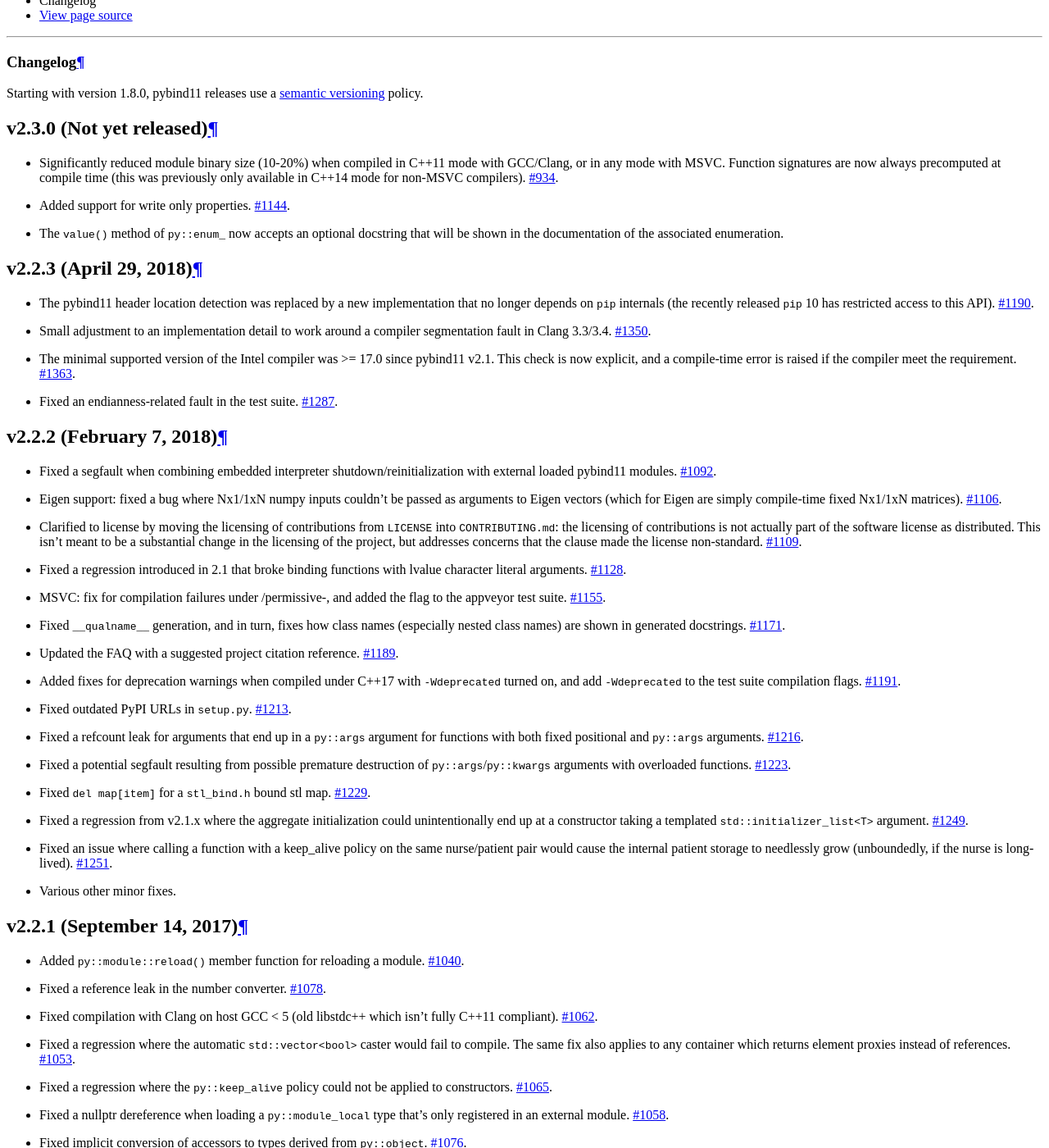
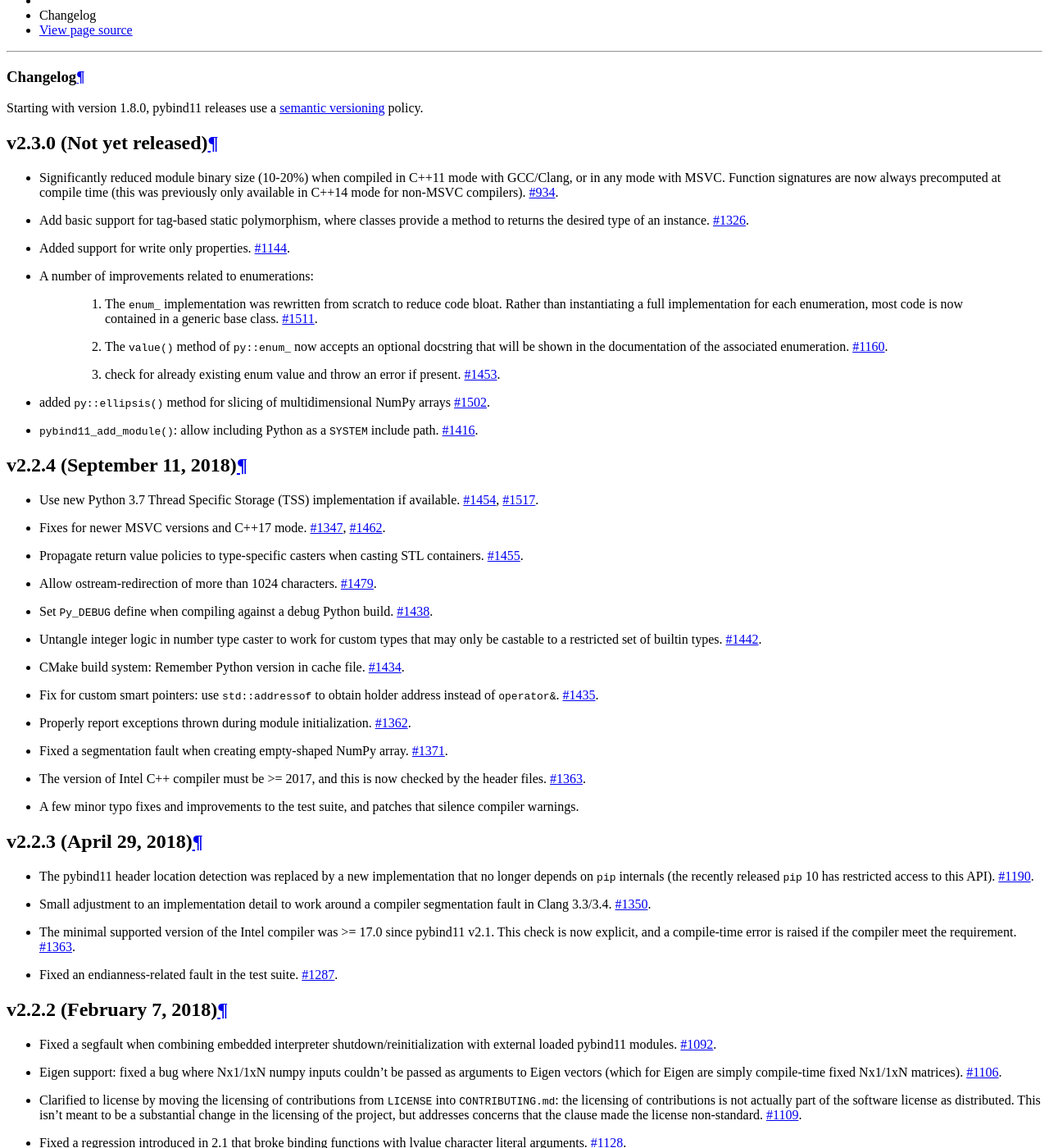
Before and after one commit to pybind/pybind11, a Sphinx documentation site: the page built from docs/changelog.rst, in a window 1280 px wide and 1400 px high, scrolled down 991 px. Shown: the whole window at 82% size. Built offline with Sphinx 7.4.7 and the Read the Docs theme 2.0.0, drawn with Linux system fonts in a browser that asks for light colours; some of the changed text lies outside the part shown.

Commit message:
changelog for version 2.2.4 & features targeted for 2.3.0

```diff
--- a/docs/changelog.rst
+++ b/docs/changelog.rst
@@ -15,11 +15,76 @@
   for non-MSVC compilers).
   `#934 <https://github.com/pybind/pybind11/pull/934>`_.
 
+* Add basic support for tag-based static polymorphism, where classes
+  provide a method to returns the desired type of an instance.
+  `#1326 <https://github.com/pybind/pybind11/pull/1326>`_.
+
 * Added support for write only properties.
   `#1144 <https://github.com/pybind/pybind11/pull/1144>`_.
 
-* The ``value()``  method of ``py::enum_`` now accepts an optional docstring
-  that will be shown in the documentation of the associated enumeration.
+* A number of improvements related to enumerations:
+
+   1. The ``enum_`` implementation was rewritten from scratch to reduce
+      code bloat. Rather than instantiating a full implementation for each
+      enumeration, most code is now contained in a generic base class.
+      `#1511 <https://github.com/pybind/pybind11/pull/1511>`_.
+
+   2. The ``value()``  method of ``py::enum_`` now accepts an optional
+      docstring that will be shown in the documentation of the associated
+      enumeration. `#1160 <https://github.com/pybind/pybind11/pull/1160>`_.
+
+   3. check for already existing enum value and throw an error if present.
+      `#1453 <https://github.com/pybind/pybind11/pull/1453>`_.
+
+* added ``py::ellipsis()`` method for slicing of multidimensional NumPy arrays
+  `#1502 <https://github.com/pybind/pybind11/pull/1502>`_.
+
+* ``pybind11_add_module()``: allow including Python as a ``SYSTEM`` include path.
+  `#1416 <https://github.com/pybind/pybind11/pull/1416>`_.
+
+v2.2.4 (September 11, 2018)
+-----------------------------------------------------
+
+* Use new Python 3.7 Thread Specific Storage (TSS) implementation if available.
+  `#1454 <https://github.com/pybind/pybind11/pull/1454>`_,
+  `#1517 <https://github.com/pybind/pybind11/pull/1517>`_.
+
+* Fixes for newer MSVC versions and C++17 mode.
+  `#1347 <https://github.com/pybind/pybind11/pull/1347>`_,
+  `#1462 <https://github.com/pybind/pybind11/pull/1462>`_.
+
+* Propagate return value policies to type-specific casters
+  when casting STL containers.
+  `#1455 <https://github.com/pybind/pybind11/pull/1455>`_.
+
+* Allow ostream-redirection of more than 1024 characters.
+  `#1479 <https://github.com/pybind/pybind11/pull/1479>`_.
+
+* Set ``Py_DEBUG`` define when compiling against a debug Python build.
+  `#1438 <https://github.com/pybind/pybind11/pull/1438>`_.
+
+* Untangle integer logic in number type caster to work for custom
+  types that may only be castable to a restricted set of builtin types.
+  `#1442 <https://github.com/pybind/pybind11/pull/1442>`_.
+
+* CMake build system: Remember Python version in cache file.
+  `#1434 <https://github.com/pybind/pybind11/pull/1434>`_.
+
+* Fix for custom smart pointers: use ``std::addressof`` to obtain holder
+  address instead of ``operator&``.
+  `#1435 <https://github.com/pybind/pybind11/pull/1435>`_.
+
+* Properly report exceptions thrown during module initialization.
+  `#1362 <https://github.com/pybind/pybind11/pull/1362>`_.
+
+* Fixed a segmentation fault when creating empty-shaped NumPy array.
+  `#1371 <https://github.com/pybind/pybind11/pull/1371>`_.
+
+* The version of Intel C++ compiler must be >= 2017, and this is now checked by
+  the header files. `#1363 <https://github.com/pybind/pybind11/pull/1363>`_.
+
+* A few minor typo fixes and improvements to the test suite, and
+  patches that silence compiler warnings.
 
 v2.2.3 (April 29, 2018)
 -----------------------------------------------------
```
